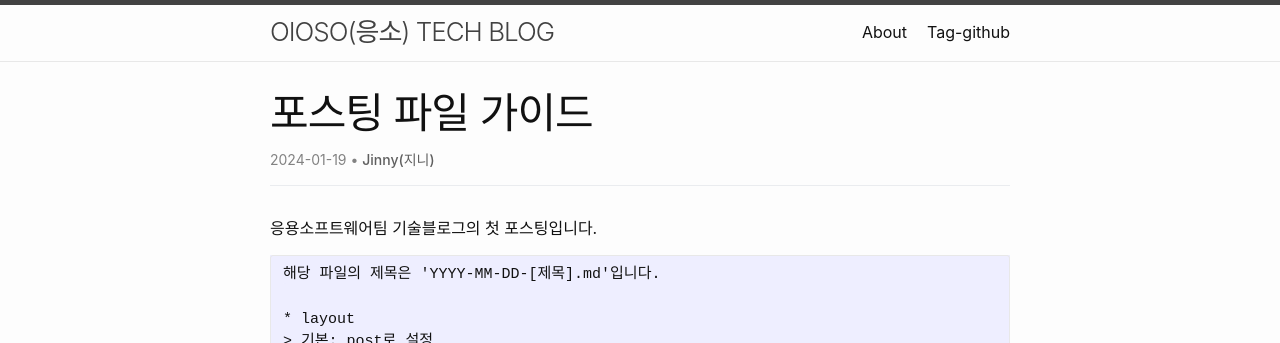
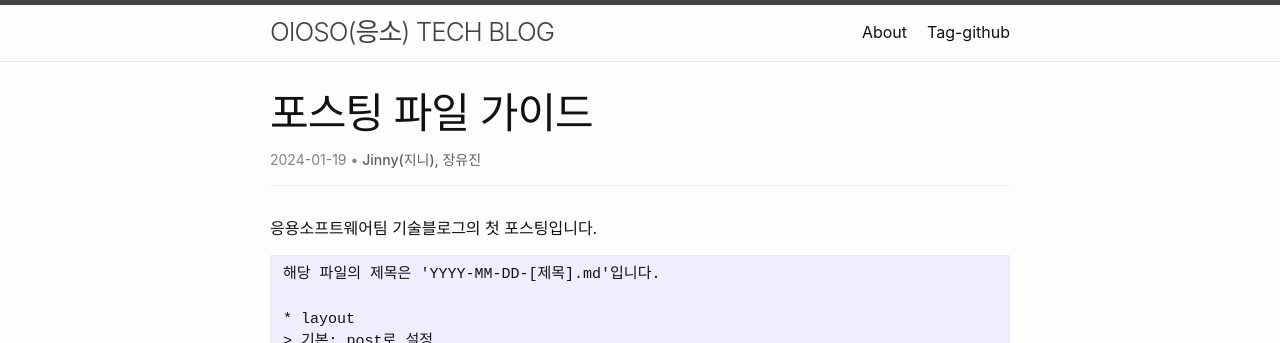
Before and after one commit to Contec-Korea/oioso.github.io, a Jekyll site: the page built from _posts/2024-01-19-응소팀의-첫-포스팅.markdown, in a window 1280 px wide. Shown: the top 343 px of the page. Built offline with Jekyll 4.4.1, drawn with Linux system fonts in a browser that asks for light colours.

Commit message:
fix: 이름 표시 방식 변경

```diff
--- a/_includes/author.html
+++ b/_includes/author.html
@@ -11,7 +11,7 @@
         <span class="author" itemprop="name">
         {%- for author_id in post.authors -%}
             {% assign author = site.data.authors[author_id] %}
-            {{ author.name }}{% if forloop.last == false %}, {% endif %}
+            {{ author.username }}{% if forloop.last == false %}, {% endif %}
         {%- endfor -%}
         </span>
     </span>
@@ -23,7 +23,7 @@
         {%- if include_email -%}
         <span class="author" itemprop="name">{{ author.name }}</span>
         {%- else -%}
-        <span class="author" itemprop="name">{{ author.username }}</span>
+        <span class="author" itemprop="name">{{ author.username }}, {{ author.name }}</span>
         {%- endif -%}
     </span>
 {%- endif -%}
```
